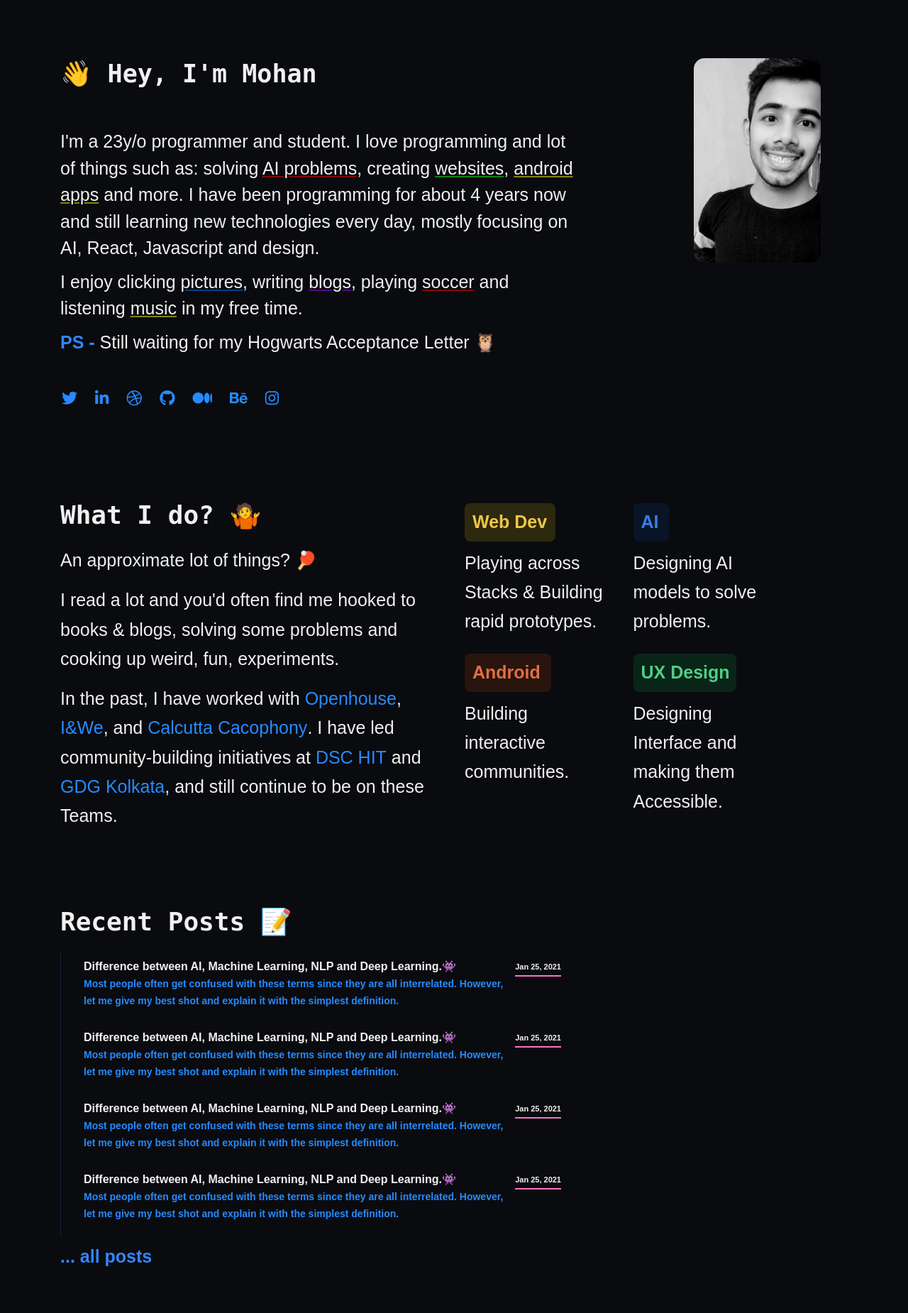
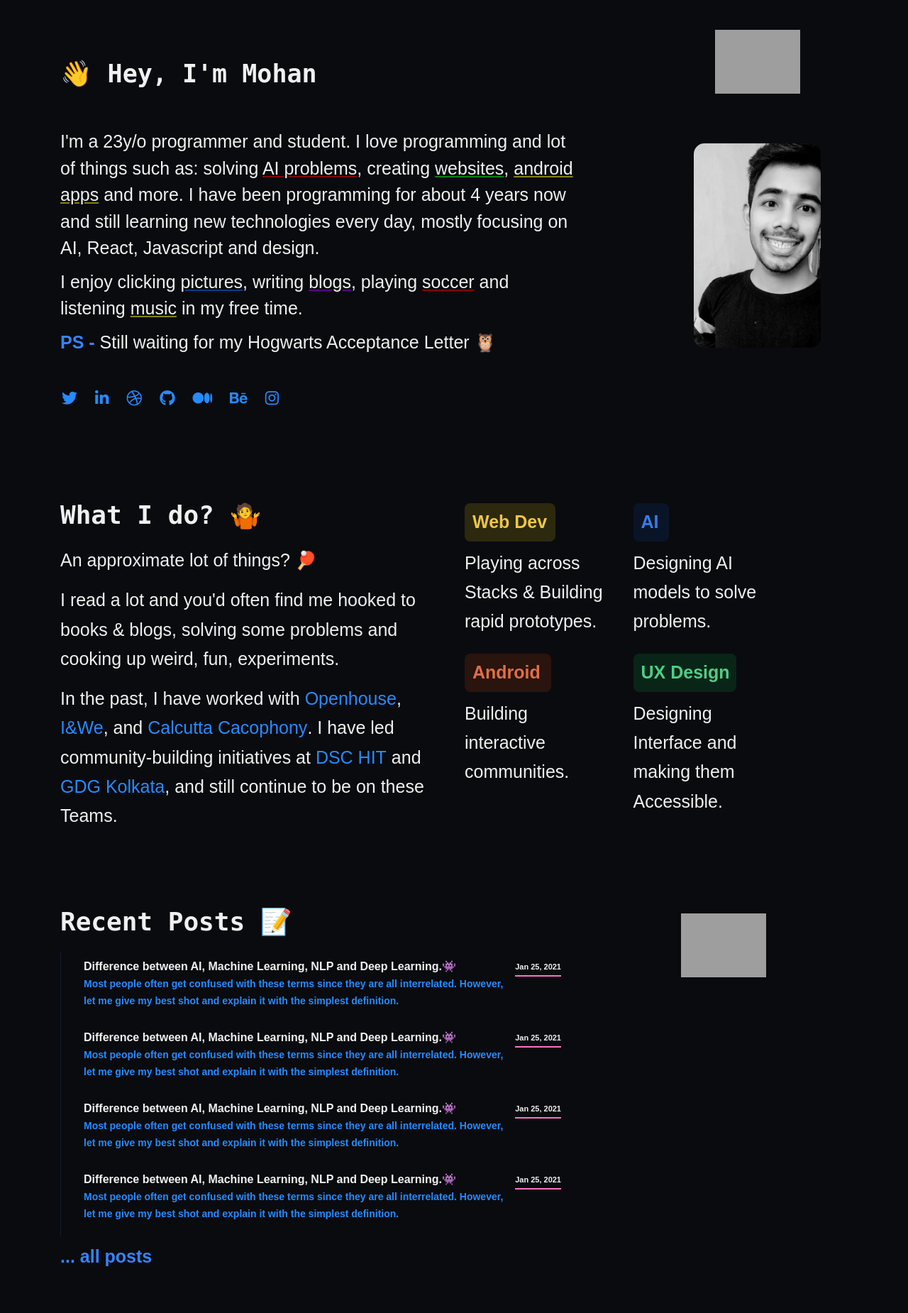
Before and after one commit to mohanmohadikar/mohanmohadikar.github.io, a PHP site: page / in a window 1280 px wide. Shown: the part 70-1920 px from the top of the page at 71% size. Run offline with PHP 8.4, Linux system fonts and the light colour scheme; some libraries are stand-ins or nearby versions; some web fonts are replaced; grey boxes are pictures that could not be loaded.

Commit message:
add animation gif.

```diff
--- a/assets/css/demo.css
+++ b/assets/css/demo.css
@@ -613,3 +613,19 @@ ul {
     background:rgba(0, 110, 255, 0.15);
     border-radius: 5px;
 }
+
+.footer_gif{
+    display: block;
+    margin: auto;
+    width: 120px;
+    margin-bottom: 70px;
+    margin-top: -30px;
+}
+
+.blogs-gif{
+    display: block;
+    margin: auto;
+    width: 120px;
+    margin-bottom: 10px;
+    margin-top: 20px;
+}
--- a/index.html
+++ b/index.html
@@ -74,6 +74,8 @@
                 <div class="row mt-5 wow fadeIn" data-wow-delay="0.2s" style="text-align:left; display: flex; flex-direction: row-reverse;">
 
                         <div class="col-lg-3 col-md-3 col-sm-3">
+
+                            <img class="footer_gif" src="https://media.giphy.com/media/dzJOOC51Mtbgyt2lfg/giphy.gif" />
                             <img class="img-dp" src="assets/img/kit/profile_pic.jpg"/>
 
                         </div>
@@ -192,7 +194,7 @@
                </div>
 
 
-                <div class="row mt-5 wow fadeIn" data-wow-delay="0.2s" style="text-align:left;">
+                <div class="row mt-5 wow fadeIn" data-wow-delay="0.2s" style="text-align:left; display: flex; ">
                     <div class="col-lg-8 col-md-8 col-sm-8 wow fadeIn" data-wow-delay="0.2s" style="text-align:left;">
 
                        <h2 class="title" id="tracks"><b>Recent Posts</b> 📝</h2>
@@ -201,6 +203,11 @@
                         </ul>
                         <a href="./blog.html" class="description" id="blue_text"><b>... all posts</b></a>
                     </div>
+                    <div class="col-lg-4 col-md-4 col-sm-4 wow fadeIn" >
+
+                        <div><img class="blogs-gif" src="https://media.giphy.com/media/ZxyJv5ZkOuGk1TN3CZ/giphy.gif" /></div>
+                     </div>
+
                 </div>
 
 
@@ -216,7 +223,7 @@
 
                           <p><h5 class="description">I'm regular at Community Meetups and Conferences in the city and have speak on the trends in Web Development, Actions on Google, and mixing up different technologies.</h5></p>
                           <a href="./talk.html" class="description" id="blue_text"><b>...all talks</b></a>
-                        </div>
+                    </div>
 
                        <div class="col-lg-6 col-md-6 col-sm-6">
                            <p>&nbsp;</p>
@@ -225,7 +232,7 @@
                            </ul>
 
                        </div>
-                   </div>
+                </div>
 
                    <h2 class="title" id="tracks" style="text-align:left;">Projects</h2>
                    <br/>
```
